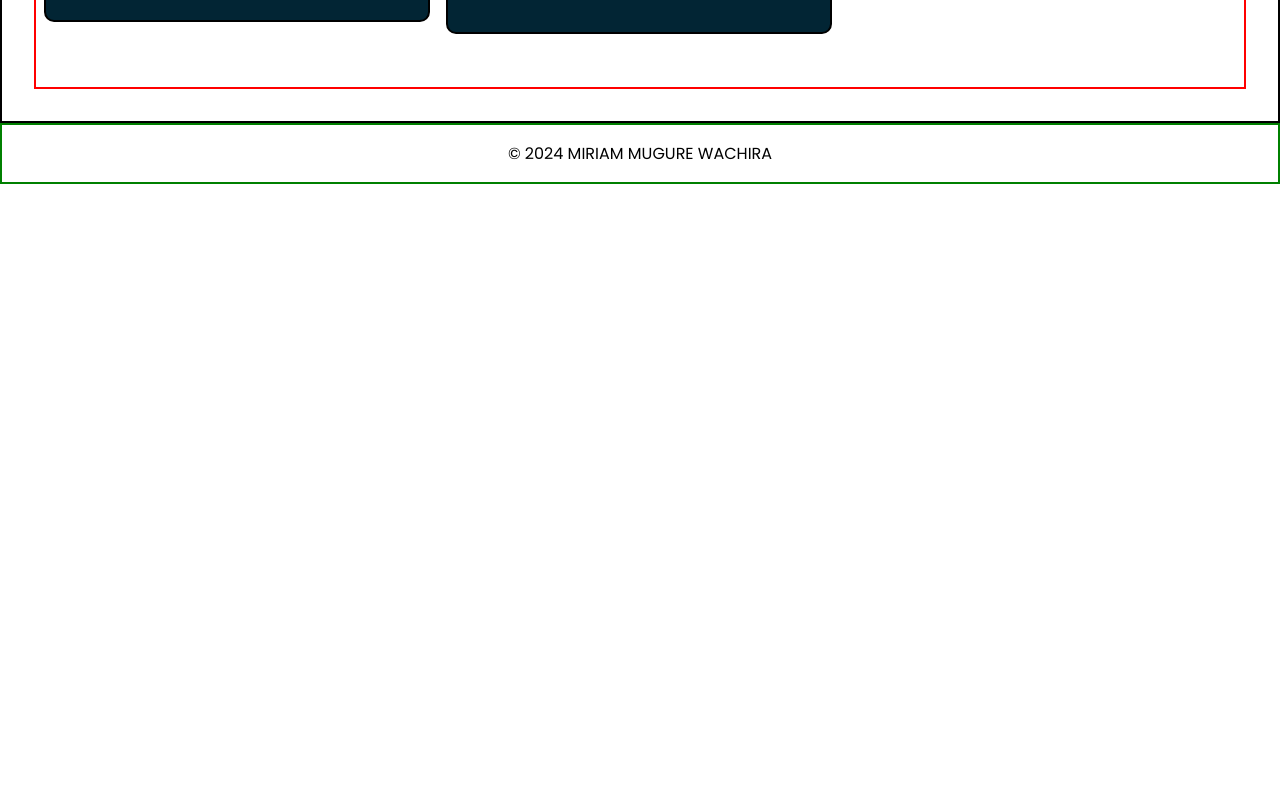
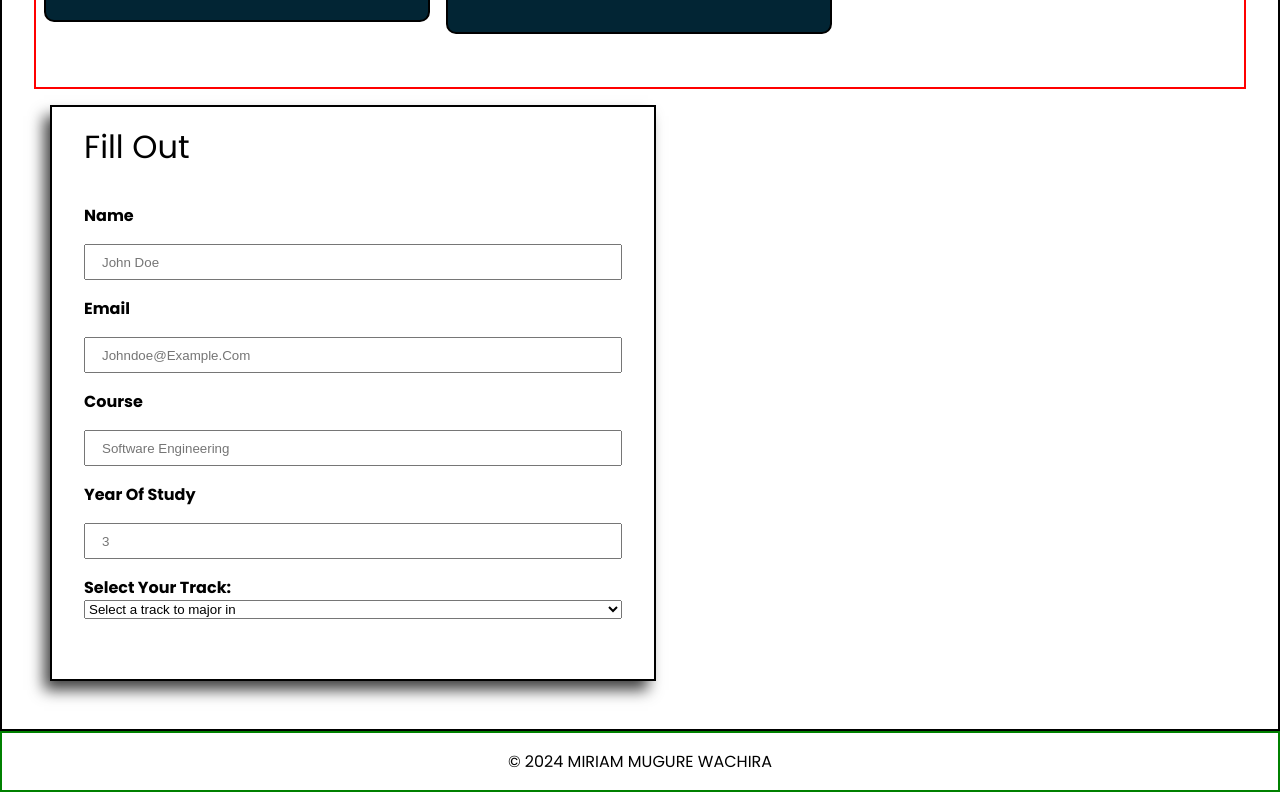
Before and after one commit to miriammugure/mut_tech_club, a React (Vite) app: page /tracks in a window 1280 px wide. Shown: the part 1460-2252 px from the top of the page. Before the commit the page ends 1644 px from the top, so only its background shows below. Built offline with nearby package versions, Linux system fonts and the light colour scheme; a web font is replaced by a local one.

Commit message:
add a form to the tracks section

```diff
--- a/src/pages/Tracks/Tracks.css
+++ b/src/pages/Tracks/Tracks.css
@@ -1,6 +1,7 @@
 .containerTrack {
   min-height: 100vh;
   border: 2px solid black;
+  gap: 2rem;
   padding: 2rem;
 }
 .trackContainerBox {
@@ -90,3 +91,52 @@
   font-family: var(--primary-font);
   padding: 1rem;
 }
+.input-form {
+  width: 50%;
+  margin: 1rem;
+  min-height: 36rem;
+  border: 2px solid black;
+  box-shadow: -7px 10px 14px -1px rgba(0, 0, 0, 0.75);
+  -webkit-box-shadow: -7px 10px 14px -1px rgba(0, 0, 0, 0.75);
+  -moz-box-shadow: -7px 10px 14px -1px rgba(0, 0, 0, 0.75);
+}
+legend {
+  text-transform: capitalize;
+  font-family: var(--primary-font);
+  font-size: 2rem;
+  padding-inline: 2rem;
+  padding-top: 1rem;
+}
+form {
+  display: flex;
+  flex-direction: column;
+  /* width: 50%; */
+  padding: 2rem;
+  /* align-items: center; */
+  justify-content: center;
+}
+label {
+  font-family: var(--primary-font);
+  font-size: 1rem;
+  text-transform: capitalize;
+  font-weight: 700;
+}
+input {
+  height: 2rem;
+  transition: all 0.4s ease;
+  padding: 1rem;
+  margin: 1rem 0rem;
+  text-transform: capitalize;
+}
+
+input:hover {
+  border: none;
+  border-bottom: 2px solid black;
+}
+.divdrop {
+  display: flex;
+  flex-direction: column;
+}
+option {
+  height: 2rem;
+}
--- a/src/pages/Tracks/Tracks.jsx
+++ b/src/pages/Tracks/Tracks.jsx
@@ -46,6 +46,31 @@ function Tracks() {
             trackDescription="Cloud Engineering track students will learn to design, deploy, and manage scalable cloud infrastructures using AWS, Google Cloud, and Microsoft Azure. They will gain hands-on experience in cloud architecture, virtualization, containerization, and DevOps. By the end of the track, students will be skilled in building and maintaining robust, high-performance cloud-based solutions."
           />
         </div>
+        <div className="input-form">
+          <legend>fill out</legend>
+          <form action="">
+            <label htmlFor="name">name</label>
+            <input type="text" placeholder="John Doe" />
+            <label htmlFor="email">email</label>
+            <input type="text" placeholder="johndoe@example.com" />
+            <label htmlFor="course">course</label>
+            <input type="text" placeholder="software engineering" />
+            <label htmlFor="studyyear">year of study</label>
+            <input type="text" placeholder="3" />
+            <div className="divdrop">
+              <label htmlFor="dropdown">select your track:</label>
+              <select name="" id="">
+                <option value="">Select a track to major in</option>
+                <option value="option1">cyber security</option>
+                <option value="option2">web development</option>
+                <option value="option3">ui/ux design</option>
+                <option value="option4">mobile app developmet</option>
+                <option value="option5">cloud engineering</option>
+                <option value="option6">power platform</option>
+              </select>
+            </div>
+          </form>
+        </div>
       </div>
     </div>
   );
```
